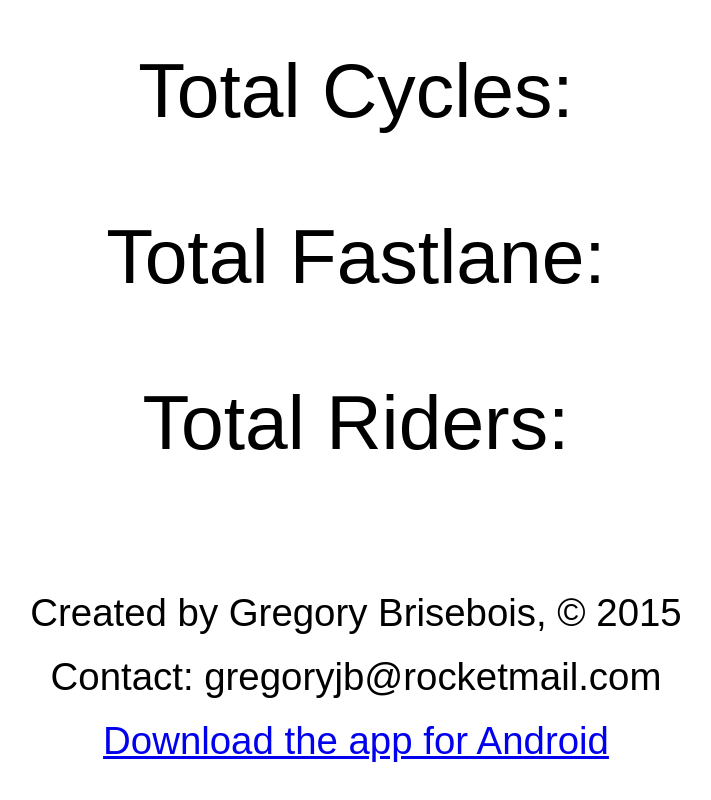
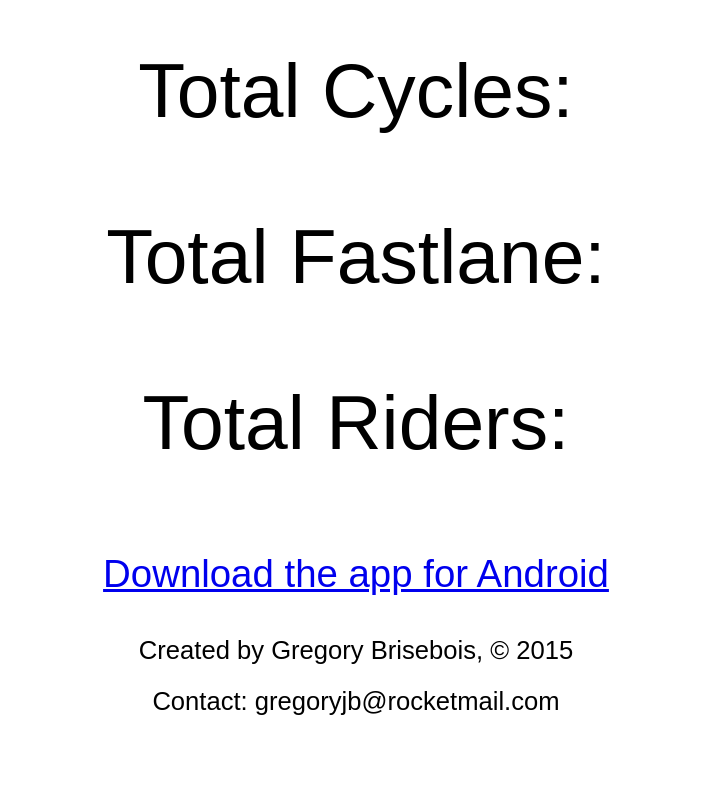
Before and after one commit to orangesheet/orangesheet.github.io, a plain HTML site: page index.html in a window 1280 px wide. Shown: the part 6043-6843 px from the top of the page, without its empty margins (284-995 px from the left). After the commit the page ends 6809 px from the top, so only its background shows below. Drawn offline with Linux system fonts and the light colour scheme.

Commit message:
Fixed promo size

```diff
--- a/index.html
+++ b/index.html
@@ -245,9 +245,12 @@
 
     <br>
     <div id="promo">
-        <p id="promo">Created by Gregory Brisebois, &copy; 2015</p>
-        <p id="promo">Contact: gregoryjb@rocketmail.com</p>
         <a href="app/OrangeSheet.apk" id="promo">Download the app for Android</a>
+
+        <p></p>
+
+        <p id="promo" style="font-size:2vw">Created by Gregory Brisebois, &copy; 2015</p>
+        <p id="promo" style="font-size:2vw">Contact: gregoryjb@rocketmail.com</p>
     </div>
 
     <p></p>
```
